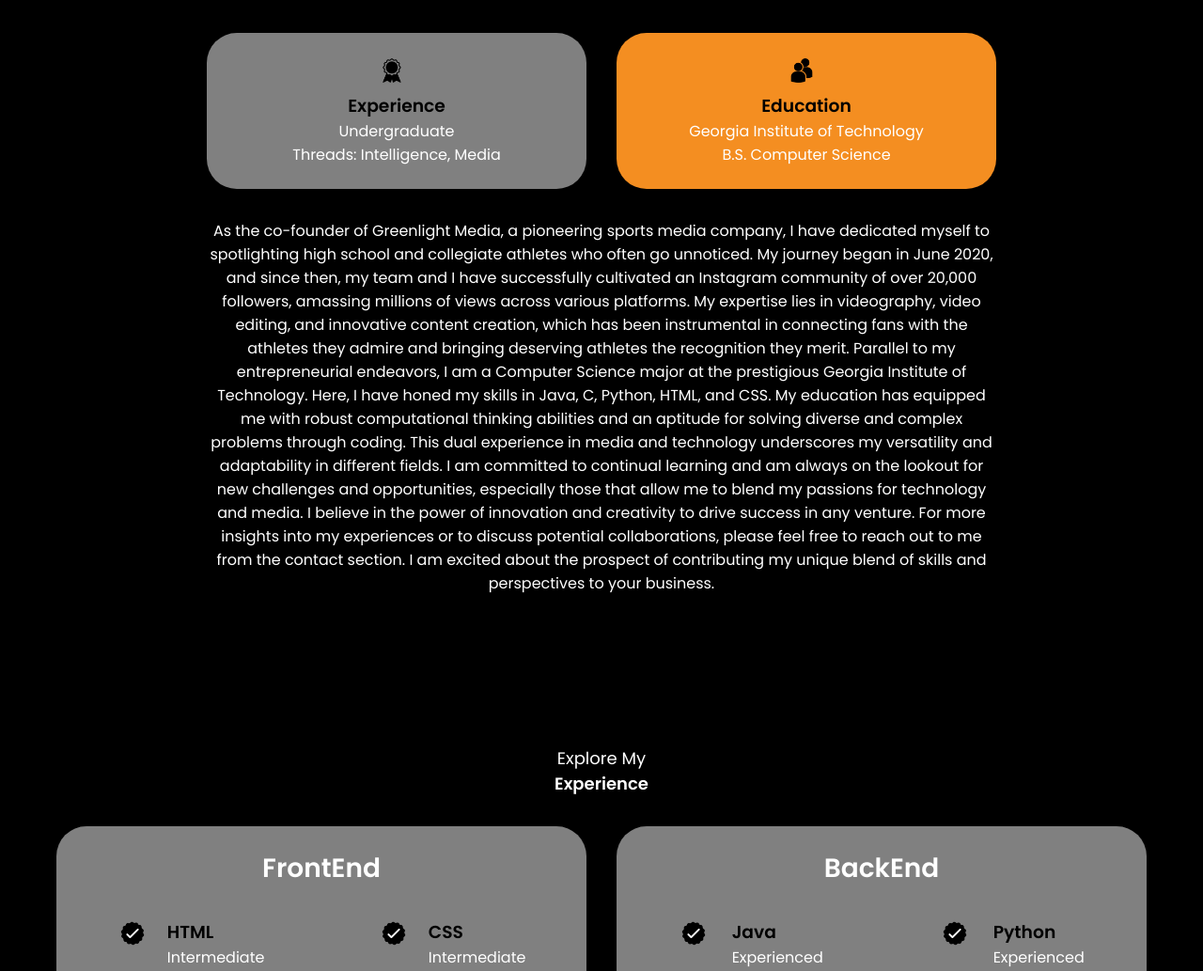
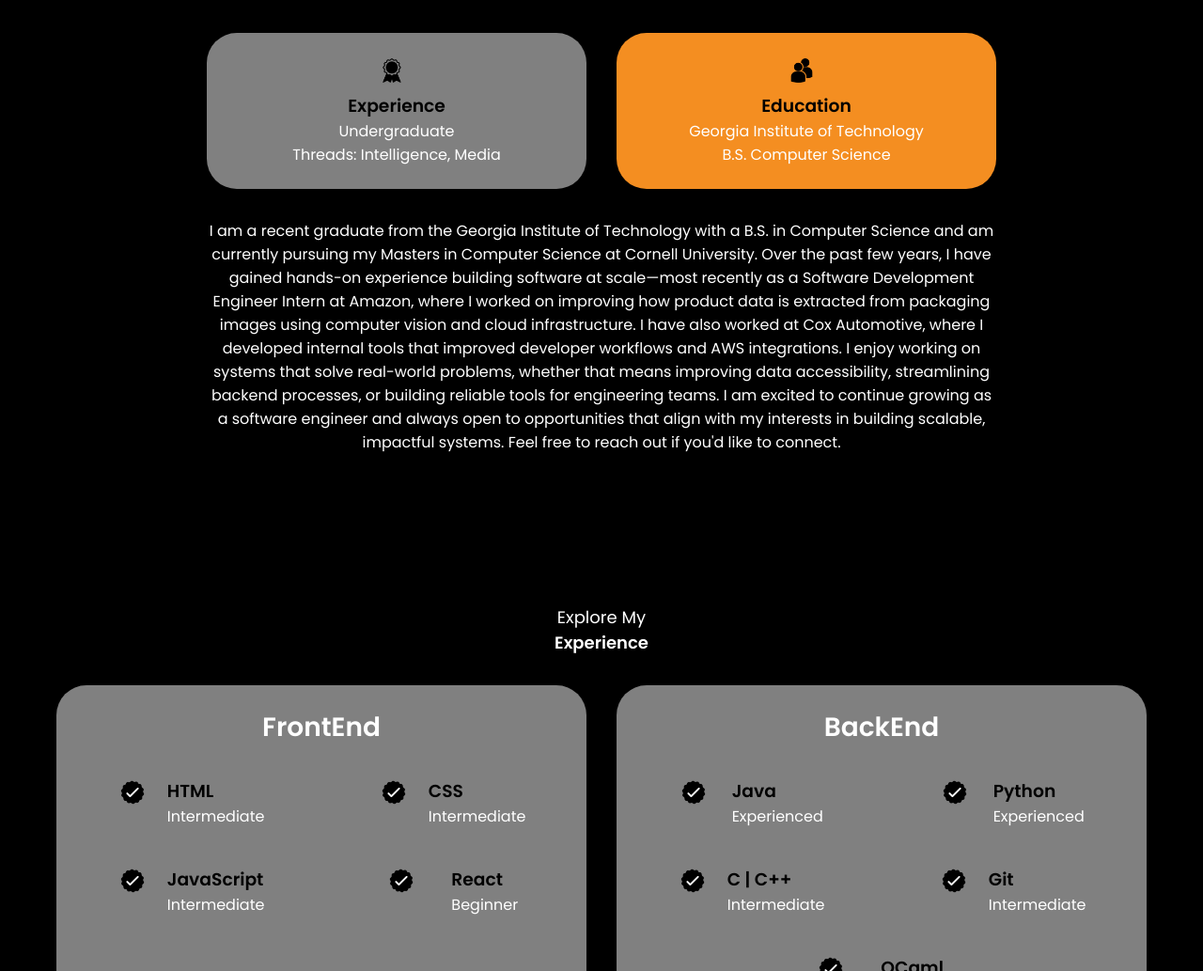
Before and after one commit to jnair9/WebsitePortfolio, a plain HTML site: page index.html in a window 1280 px wide. Shown: the part 1520-2553 px from the top of the page at 94% size. Drawn offline with Linux system fonts and the light colour scheme.

Commit message:
Update resume and bio.

```diff
--- a/index.html
+++ b/index.html
@@ -46,7 +46,7 @@
             <h1 class="title">Jason Nair</h1>
             <p class="section__text__p2">Student | Entrepreneur</p>
             <div class="btn-container">
-                <button class="btn btn-color-2" onclick="window.open('./assets/Resume.pdf')"> Download CV</button>
+                <button class="btn btn-color-2" onclick="window.open('./assets/JasonNair.pdf')"> Download CV</button>
                 <button class="btn btn-color-1" onclick="location.href='./#contact'"> Contact Info</button>
             </div>
             <div id="socials-container">
@@ -76,13 +76,13 @@
                     </div>
                 </div>
                 <div class="text-container">
-                    <p>As the co-founder of Greenlight Media, a pioneering sports media company, I have dedicated myself to spotlighting high school and collegiate athletes who often go unnoticed. My journey began in June 2020, and since then, my team and I have successfully cultivated an Instagram community of over 20,000 followers, amassing millions of views across various platforms. My expertise lies in videography, video editing, and innovative content creation, which has been instrumental in connecting fans with the athletes they admire and bringing deserving athletes the recognition they merit.
+                    <p>I am a recent graduate from the Georgia Institute of Technology with a B.S. in Computer Science and am currently pursuing my Masters in Computer Science at Cornell University.
 
-                        Parallel to my entrepreneurial endeavors, I am a Computer Science major at the prestigious Georgia Institute of Technology. Here, I have honed my skills in Java, C, Python, HTML, and CSS. My education has equipped me with robust computational thinking abilities and an aptitude for solving diverse and complex problems through coding. This dual experience in media and technology underscores my versatility and adaptability in different fields.
+                    Over the past few years, I have gained hands-on experience building software at scale—most recently as a Software Development Engineer Intern at Amazon, where I worked on improving how product data is extracted from packaging images using computer vision and cloud infrastructure. I have also worked at Cox Automotive, where I developed internal tools that improved developer workflows and AWS integrations.
 
-                        I am committed to continual learning and am always on the lookout for new challenges and opportunities, especially those that allow me to blend my passions for technology and media. I believe in the power of innovation and creativity to drive success in any venture.
+                    I enjoy working on systems that solve real-world problems, whether that means improving data accessibility, streamlining backend processes, or building reliable tools for engineering teams.
 
-                        For more insights into my experiences or to discuss potential collaborations, please feel free to reach out to me from the contact section. I am excited about the prospect of contributing my unique blend of skills and perspectives to your business.</p>
+                    I am excited to continue growing as a software engineer and always open to opportunities that align with my interests in building scalable, impactful systems. Feel free to reach out if you'd like to connect.</p>
                 </div>
             </div>
         </div>
```
Also changed, not shown: 1 other file.
